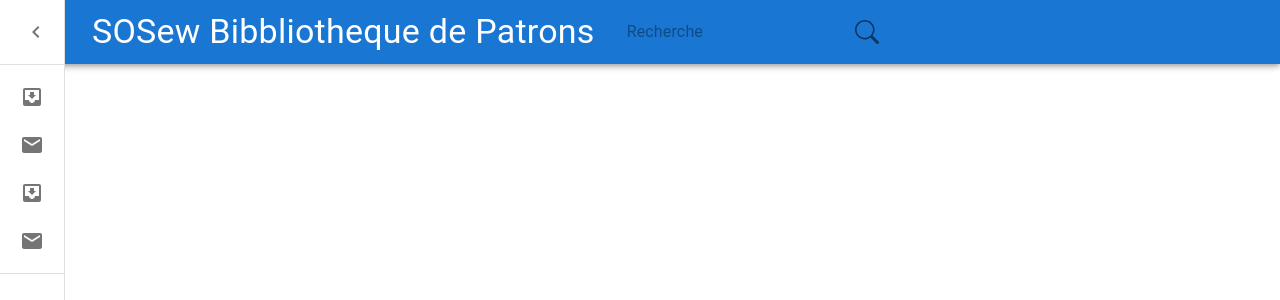
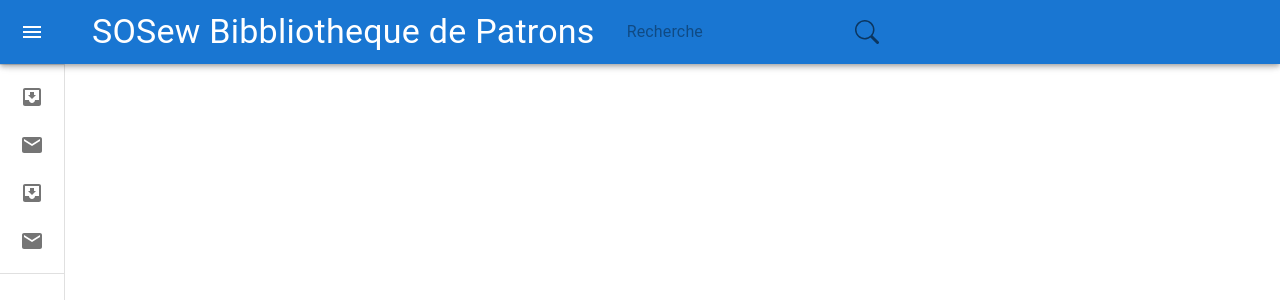
Before and after one commit to lliolla/soSew, a React (Vite) app in the folder soSew-v1/: page /dashboard in a window 1280 px wide. Shown: the top 300 px of the page. Built offline with nearby package versions, Linux system fonts and the light colour scheme.

Commit message:
FEAT : passage des props de sidebar a topbar

```diff
--- a/soSew-v1/src/components/global/Sidebar.jsx
+++ b/soSew-v1/src/components/global/Sidebar.jsx
@@ -99,10 +99,11 @@ export default function Sidebar() {
   return (
     <Box sx={{ display: 'flex' }}>
 
-
-        <TopBar handleDrawerOpen={handleDrawerOpen} open={open}/>
-
-
+        <TopBar
+        handleDrawerOpen={handleDrawerOpen}
+        open={open}
+        AppBar={AppBar}
+        />
       <Drawer variant="permanent" open={open}>
         <DrawerHeader>
           <IconButton onClick={handleDrawerClose}>
```
Also changed, not shown: soSew-v1/src/components/global/TopBar.jsx (+10 -17 lines).
